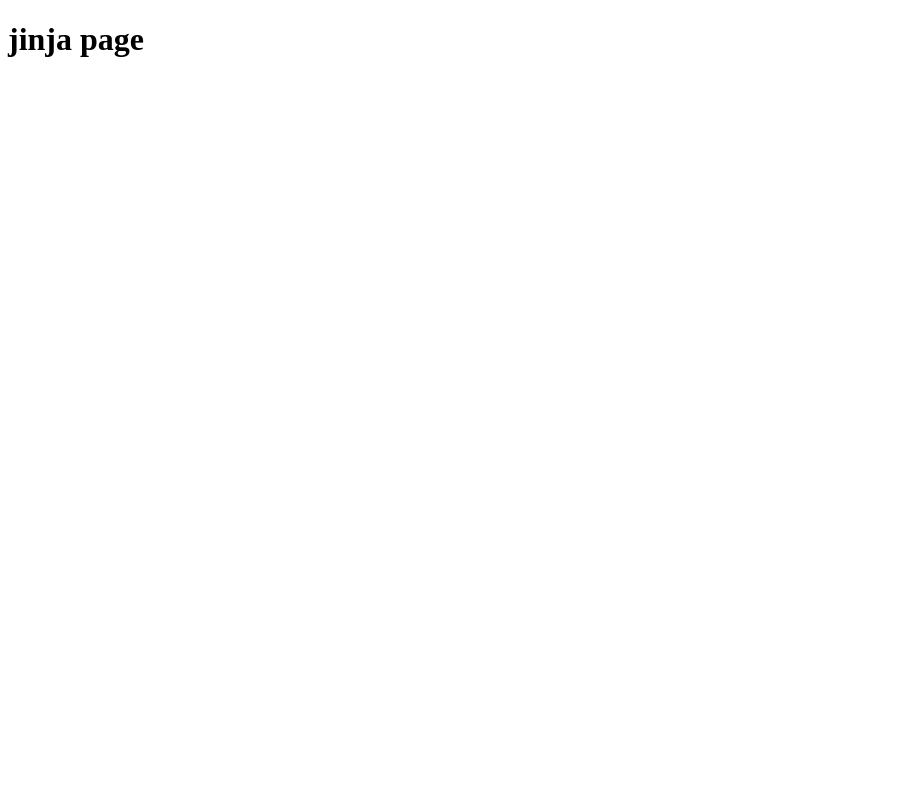
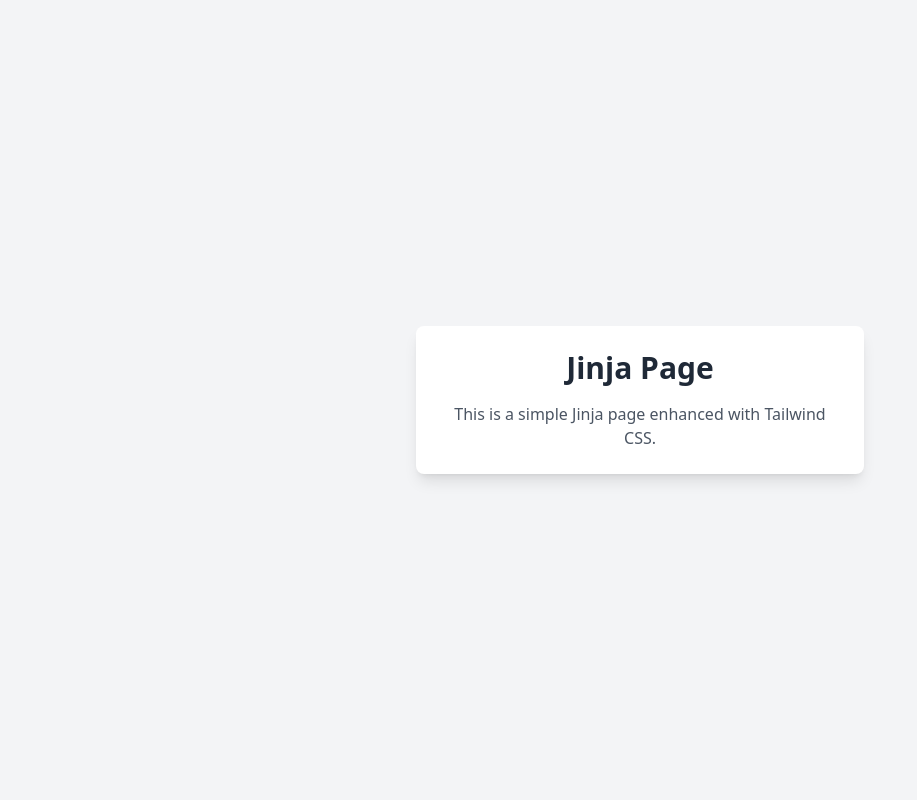
Before and after one commit to dev-rfgul/django-first-app, a Django app: page /jinja/ in a window 1280 px wide. Before the commit the part shown is almost empty. Shown: the whole page, without its empty margins (0-917 px from the left). Run offline with Django 5.2, Linux system fonts and the light colour scheme; some libraries are stand-ins or nearby versions.

Commit message:
enhance index.html with Tailwind CSS styling and update title of the jinja template

```diff
--- a/jinja/templates/jinja/index.html
+++ b/jinja/templates/jinja/index.html
@@ -3,10 +3,13 @@
 <head>
     <meta charset="UTF-8">
     <meta name="viewport" content="width=device-width, initial-scale=1.0">
-    <title>Document</title>
+    <title>Jinja Page</title>
+    <script src="https://cdn.tailwindcss.com"></script>
 </head>
-<body>
-
-    <h1>jinja page </h1>
+<body class="flex items-center justify-center min-h-screen bg-gray-100 dark:bg-gray-900 transition-all">
+    <div class="text-center p-6 bg-white dark:bg-gray-800 shadow-lg rounded-lg max-w-md">
+        <h1 class="text-3xl font-bold text-gray-800 dark:text-white mb-4">Jinja Page</h1>
+        <p class="text-gray-600 dark:text-gray-300">This is a simple Jinja page enhanced with Tailwind CSS.</p>
+    </div>
 </body>
 </html>
```
